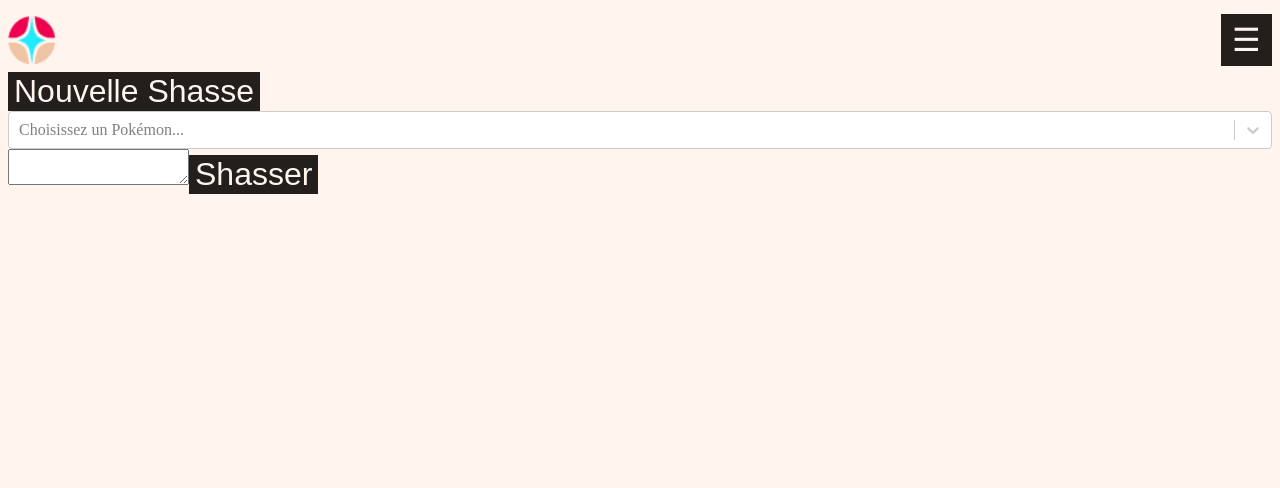
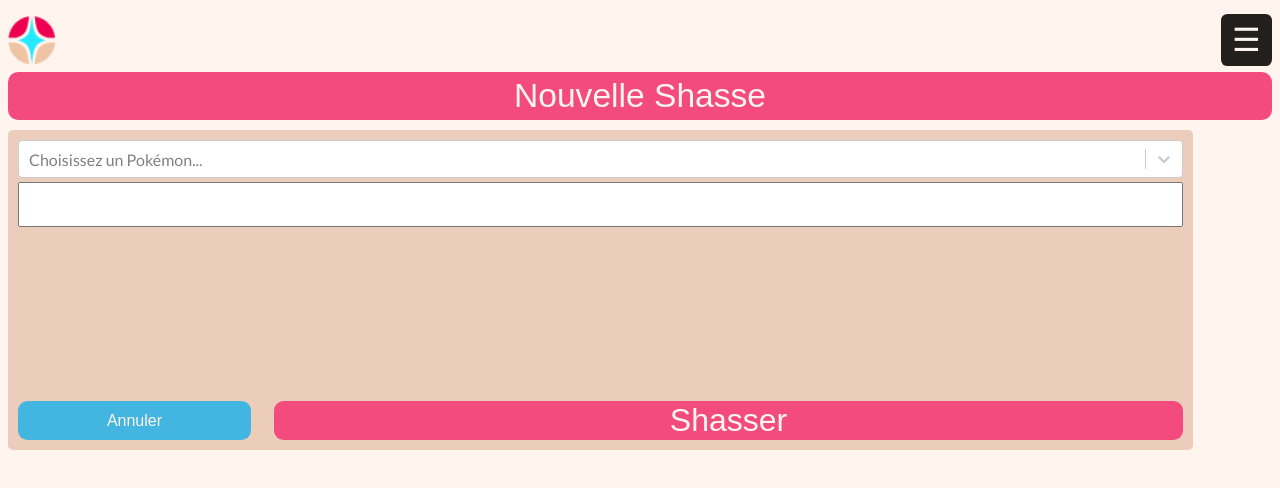
Before and after one commit to Etoelle/ShinyDex, a React (Vite) app: page / in a window 1280 px wide. Both pictures are taken after a click on the button "Nouvelle Shasse". Shown: the top 488 px of the page. Built offline with nearby package versions, Linux system fonts and the light colour scheme; no server answers; a web font is replaced by a local one.

Commit message:
Updates btnNewShasse

```diff
--- a/src/App.jsx
+++ b/src/App.jsx
@@ -1,12 +1,12 @@
 import "./App.css";
-import BtnNewShasse from "./components/BtnNewShasse/BtnNewShasse";
 import Header from "./containers/Header/Header";
+import Accueil from "./Pages/Accueil/Accueil";
 
 function App() {
   return (
     <>
       <Header />
-      <BtnNewShasse />
+      <Accueil />
     </>
   );
 }
--- /dev/null
+++ b/src/Pages/Accueil/Accueil.jsx
@@ -0,0 +1,13 @@
+import BtnNewShasse from "../../components/BtnNewShasse/BtnNewShasse";
+import Counter from "../../components/Counter/Counter";
+
+const Accueil = () => {
+  return (
+    <>
+      <BtnNewShasse />
+      <Counter />
+    </>
+  );
+};
+
+export default Accueil;
--- a/src/components/BtnNewShasse/BtnNewShasse.jsx
+++ b/src/components/BtnNewShasse/BtnNewShasse.jsx
@@ -35,6 +35,12 @@ const BtnNewShasse = () => {
     }
   };
 
+  const closeForm = () => {
+    setNewShasseIsOpen(false);
+    setSelectedPokemon(null);
+    setComment("");
+  };
+
   const handleSubmit = (e) => {
     e.preventDefault();
     console.log("Pokémon enregistré", { selectedPokemon, comment });
@@ -42,9 +48,11 @@ const BtnNewShasse = () => {
 
   return (
     <>
-      <button onClick={toggleNewShasseForm}>Nouvelle Shasse</button>
+      <button onClick={toggleNewShasseForm} className={style.newShasseBtn}>
+        Nouvelle Shasse
+      </button>
       {newShasseIsOpen && (
-        <form onSubmit={handleSubmit}>
+        <form onSubmit={handleSubmit} className={style.newShasseForm}>
           <Select
             options={pokemonOptions}
             onChange={handleSelectChange}
@@ -56,19 +64,30 @@ const BtnNewShasse = () => {
             value={comment}
             onChange={(e) => setComment(e.target.value)}
           />
+          <div className={style.spritesContainer}>
             {selectedPokemon && (
-            <div>
+              <div className={style.sprites}>
                 <img
-                src={selectedPokemon.sprites.front_default}
+                  src={selectedPokemon.sprites.front_shiny}
                   alt={selectedPokemon.name}
+                  className={style.sprite}
                 />
                 <img
-                src={selectedPokemon.sprites.front_shiny}
+                  src={selectedPokemon.sprites.back_shiny}
                   alt={`${selectedPokemon.name} shiny`}
+                  className={style.sprite}
                 />
               </div>
             )}
-          <button type="submit">Shasser</button>
+          </div>
+          <div className={style.btnsNewShasse}>
+            <button onClick={closeForm} className={style.btnNewShasseClose}>
+              Annuler
+            </button>
+            <button type="submit" className={style.btnNewShasseSubmit}>
+              Shasser
+            </button>
+          </div>
         </form>
       )}
     </>
--- a/src/components/BtnNewShasse/BtnNewShasse.module.css
+++ b/src/components/BtnNewShasse/BtnNewShasse.module.css
@@ -0,0 +1,67 @@
+.newShasseBtn {
+  background-color: var(--pink);
+  color: var(--white);
+  font-family: var(--font-main);
+  font-size: 2.1em;
+  padding: 5px;
+  width: 100%;
+  border-radius: 0.3em;
+  position: relative;
+}
+
+.newShasseForm {
+  background-color: var(--plight);
+  position: fixed;
+  width: 91dvw;
+  height: 300px;
+  padding: 10px;
+  margin-top: 10px;
+  border-radius: 0.3em;
+  display: flex;
+  flex-direction: column;
+  font-family: var(--font-bis);
+}
+
+.inputName {
+  height: 2em;
+  margin-bottom: 10px;
+}
+
+textarea {
+  height: 3em;
+  resize: none;
+}
+
+.spritesContainer {
+  width: 100%;
+  height: 11em;
+}
+
+.sprites {
+  width: 100%;
+  display: flex;
+  justify-content: space-between;
+}
+
+.sprite {
+  width: 10em;
+  height: auto;
+}
+
+.btnsNewShasse {
+  display: flex;
+  justify-content: space-between;
+}
+
+.btnNewShasseClose {
+  background-color: var(--blue);
+  width: 20%;
+  font-size: 1em;
+  border-radius: 0.6em;
+}
+
+.btnNewShasseSubmit {
+  background-color: var(--pink);
+  border-radius: 0.3em;
+  width: 78%;
+}
--- a/src/components/BurgerMenu/BurgerMenu.module.css
+++ b/src/components/BurgerMenu/BurgerMenu.module.css
@@ -1,19 +1,19 @@
-.burgerMenu {
+.burgerMenuBtn {
   position: relative;
-}
-
-.burgerMenuBtn {
   width: 1.6em;
   height: 1.6em;
+  border-radius: 0.2em;
 }
 
 .burgerMenuOpened {
+  border-radius: 0.3em;
   background-color: var(--black);
   color: var(--white);
   position: fixed;
   left: 2dvw;
   top: 9%;
   width: 96dvw;
+  z-index: 2;
 
   ul {
     list-style: none;
--- a/src/components/Counter/Counter.jsx
+++ b/src/components/Counter/Counter.jsx
@@ -1,4 +1,5 @@
 import { useState } from "react";
+import style from "./Counter.module.css";
 
 const Counter = () => {
   const [encounters, setEncounters] = useState(0);
```
Also changed, not shown: src/components/Counter/Counter.module.css (added). Lines whose indentation alone changed are shown as unchanged.
